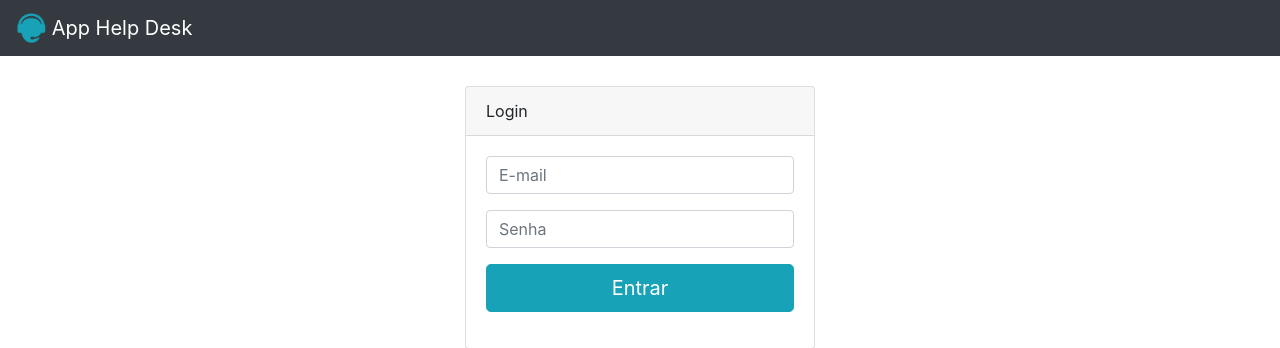
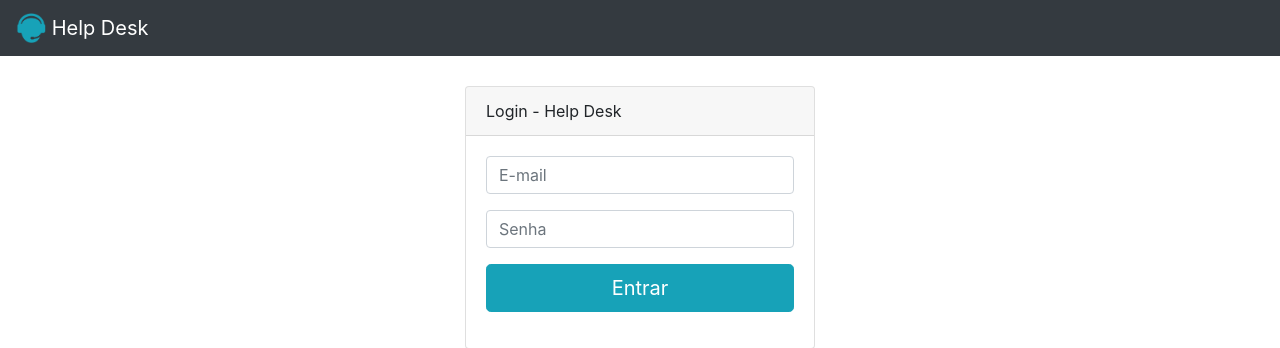
Before and after one commit to joaopaulofranca/HelpDesk, a PHP site: page / in a window 1280 px wide. Shown: the top 348 px of the page. Run offline with PHP 8.4, Linux system fonts and the light colour scheme.

Commit message:
atualizando codigo

```diff
--- a/index.php
+++ b/index.php
@@ -19,7 +19,7 @@
     <nav class="navbar navbar-dark bg-dark">
       <a class="navbar-brand" href="#">
         <img src="logo.png" width="30" height="30" class="d-inline-block align-top" alt="">
-        App Help Desk
+         Help Desk
       </a>
     </nav>
 
@@ -29,7 +29,7 @@
         <div class="card-login">
           <div class="card">
             <div class="card-header">
-              Login
+              Login - Help Desk
             </div>
             <div class="card-body">
               <form>
```
